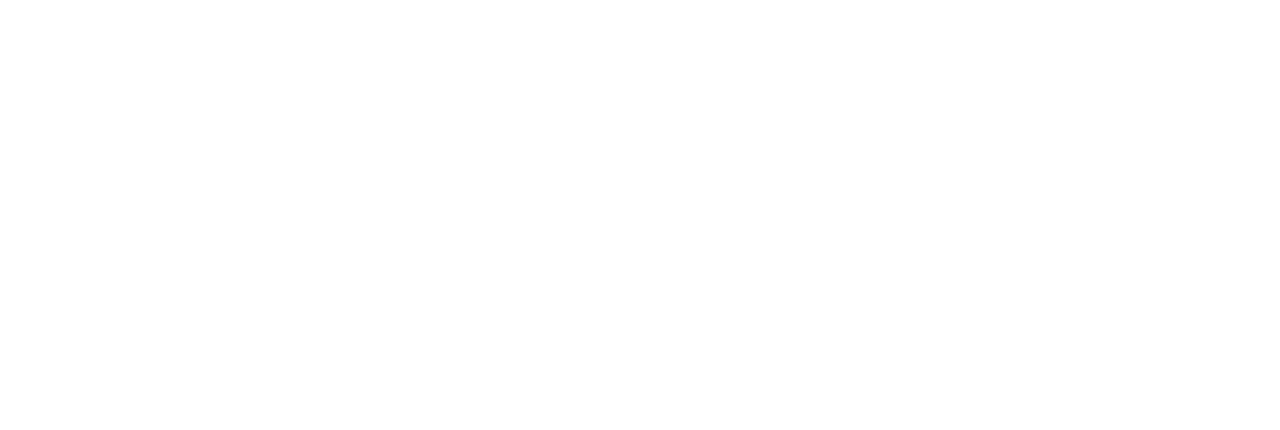
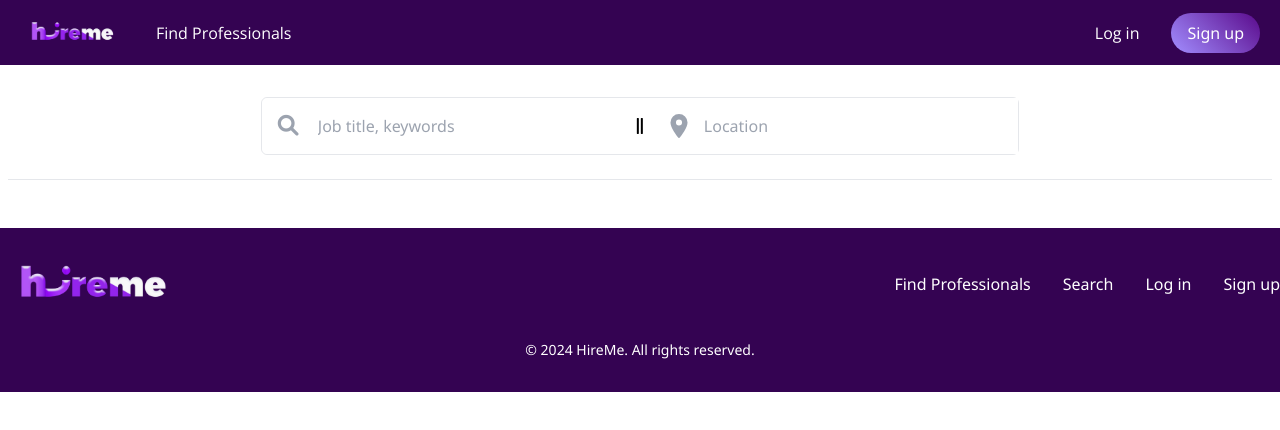
Before and after one commit to Victorgreene123/Hire-Me-Web-App, a React (Create React App) app in the folder frontend/: page /find-professionals in a window 1280 px wide. Before the commit this address had no page. Shown: the top 430 px of the page. Built offline with nearby package versions, Linux system fonts and the light colour scheme.

Commit message:
Explore Page

```diff
--- a/frontend/public/index.html
+++ b/frontend/public/index.html
@@ -21,6 +21,8 @@
 <link href="https://fonts.googleapis.com/css2?family=Poppins:wght@400;500;700&display=swap" rel="stylesheet">
 <link href="https://fonts.googleapis.com/css2?family=Montserrat:wght@400;500;700&display=swap" rel="stylesheet">
     -->
+    <link href="https://fonts.googleapis.com/css2?family=Noto+Sans:ital,wght@0,100..900;1,100..900&family=Raleway:ital,wght@0,100..900;1,100..900&display=swap" rel="stylesheet">
+
 <link href="https://fonts.googleapis.com/css2?family=Noto+Sans:ital,wght@0,100..900;1,100..900&family=Raleway:ital,wght@0,100..900;1,100..900&display=swap" rel="stylesheet"><!--
       manifest.json provides metadata used when your web app is installed on a
       user's mobile device or desktop. See https://developers.google.com/web/fundamentals/web-app-manifest/
--- a/frontend/src/App.css
+++ b/frontend/src/App.css
@@ -1,6 +1,6 @@
 
 *{
-  font-family: "Raleway", sans-serif;
+  font-family: "Noto Sans", sans-serif;
 
 
 }
--- a/frontend/src/App.js
+++ b/frontend/src/App.js
@@ -7,6 +7,7 @@
 
 import Signup from './pages/register';
 import Login from './pages/login';
+import Explore from './pages/explore';
 
 function App() {
   return (
@@ -17,6 +18,7 @@
           <Route index element={<Home />}/>
       <Route path='signup' element={<Signup />} />
       <Route path='login' element={<Login/>} />
+      <Route path='find-professionals' element={<Explore/>} />
 
       </Route>
     </Routes>
--- a/frontend/src/components/Navbar.js
+++ b/frontend/src/components/Navbar.js
@@ -28,7 +28,7 @@
           isFixed ? 'fixed top-0 left-0 z-50 shadow-lg bg-[#340352]' : ''
         }`}
       >
-        <i className={`fas fa-bars ${ isFixed ? 'text-white' : 'text-white'} lg:hidden`}></i>
+        <i className={`fas fa-bars ${ isFixed ? 'text-white' : 'text-white'} lg:hidden`} ></i>
         <img src={logo} alt="Logo" className="w-24 h-auto" />
         <div className="absolute flex items-center lg:hidden right-4">
           <Link to="/login" className="mr-3 text-[1rem]">
@@ -36,26 +36,17 @@
           </Link>
           <i className={`fas fa-search ${ isFixed ? 'text-white' : 'text-white'}`}></i>
         </div>
-        <div className="hidden lg:flex items-center flex-grow">
+        <div className="hidden lg:flex items-center flex-grow justify-between">
           <Link to="/find-professionals" className="ml-10 text-[1rem]">
             <span className="text-white open-sans-normal">Find Professionals</span>
           </Link>
-          <div className="gradient-border relative w-50 max-w-md mx-auto">
-            <input
-              type="text"
-              placeholder="Search"
-              className="input-field w-full pl-4 p-2 pr-12 border border-gray-300 rounded-full text-white text-sm"
-            />
-            <span className="absolute inset-y-0 right-0 flex items-center pr-3 pointer-events-none">
-              <i className="fas fa-search text-white"></i> {/* Font Awesome icon */}
-            </span>
-          </div>
+         <div className="flex items-center">
           <Link to="/login" className="mr-8 text-[1rem]">
             <span className="text-white open-sans-normal">Log in</span>
           </Link>
           <Link to="/signup"> <button className="background-gradient p-2 px-4 rounded-full  text-white text-[1rem]">
             Sign up
-          </button></Link>
+          </button></Link></div>
         </div>
       </nav>
     );
--- a/frontend/src/components/footer.js
+++ b/frontend/src/components/footer.js
@@ -13,10 +13,10 @@
 
         {/* Navigation Links */}
         <div className="flex flex-col md:flex-row space-y-4 md:space-y-0 md:space-x-8">
-          <a href="#" className="hover:text-gray-300">Find Professionals</a>
+          <Link to='/find-professionals' className="hover:text-gray-300">Find Professionals</Link>
           <Link  className="hover:text-gray-300">Search</Link>
           <Link to='/login' className="hover:text-gray-300">Log in</Link>
-          <a href="#" className="hover:text-gray-300">Sign up</a>
+         <Link to='/signup' className="hover:text-gray-300">Sign up</Link>
         </div>
       </div>
 
--- /dev/null
+++ b/frontend/src/pages/explore.js
@@ -0,0 +1,30 @@
+import React from "react";
+import Navbar from "../components/Navbar";
+import Footer from "../components/footer";
+import { FaGripLinesVertical, FaMarker, FaSearch } from "react-icons/fa";
+const Explore = () =>{
+    return(
+        <>
+        <Navbar />
+        <div className="bg-white w-full p-2">
+            <div className="w-full py-6 border-b">
+            <div className="relative rounded-md lg:w-3/5 mx-auto lg:flex block w-[90%] items-center  border border-grey-600">
+            <div className="relative lg:w-1/2 w-full items-center flex lg:border-b-0 border-b">
+
+               <i className="fa fa-search text-[1.3rem] text-gray-400 mr-1 absolute left-4 "></i>
+                <input placeholder="Job title, keywords" className="w-full pl-14 py-4 pr-3 border-[#340352]  rounded-md focus:border-b-2 focus:border-b-[#340352]"></input>
+              </div>
+               <FaGripLinesVertical className="hidden lg:block"/>
+                <div className="relative lg:w-1/2 w-full items-center flex">
+                <svg xmlns='http://www.w3.org/2000/svg' fill='currentColor' viewBox='0 0 20 20' width={30} className="text-gray-400 absolute left-4"><path d='M10 2.002a5.683 5.683 0 00-5.687 5.687c0 3.603 4.06 8.656 5.32 10.137a.48.48 0 00.736 0c1.26-1.481 5.319-6.534 5.319-10.137A5.683 5.683 0 0010 2.002zm0 7.718a2.032 2.032 0 11.002-4.064A2.032 2.032 0 0110 9.72z'/></svg>
+                <input placeholder="Location" className="w-full pl-14 py-4 pr-3 border-[#340352]  focus:border-b-2 focus:border-b-[#340352]"></input>
+</div>
+            </div>
+            </div>
+        </div>
+        <Footer />
+        </>
+    )
+}
+
+export default Explore
--- a/frontend/src/pages/homepage.js
+++ b/frontend/src/pages/homepage.js
@@ -15,6 +15,7 @@
 import { FaBolt, FaCheck, FaClock, FaDollarSign, FaEdit, FaHandshake, FaHandshakeAltSlash, FaLocationArrow, FaMapMarked, FaMapMarkedAlt, FaMapMarker, FaMapMarkerAlt, FaMapPin, FaMedal, FaMoneyBill, FaMoneyBillWave, FaPeopleCarry, FaSearchLocation, FaUserFriends, FaUserPlus, FaUsers } from 'react-icons/fa'; // Font Awesome Medal icon
 import { MdStar } from 'react-icons/md';
 import Footer from "../components/footer";
+import { Link } from "react-router-dom";
 const Home =() =>{
     const [isFixed, setIsFixed] = useState(false);
 
@@ -39,17 +40,17 @@
 
         <Navbar isHomePage={true}/>
 
-        <div className="   w-[100%] mx-auto lg:flex block gap-10 pl-5 pr-2 lg:pl-5 lg:pr-0 lg:mt-12 ">
+        <div className="   w-[100%] mx-auto lg:flex block gap-10 pl-5 lg:py-0 py-20 pr-2 lg:pl-5 lg:pr-0 lg:mt-12 ">
 
             <div className="relative lg:w-3/5 lg:px-10  mx-auto lg:mx-0 w-full lg:pb-0 pb-5">
-            <img className="w-[68%]  mx-auto h-full lg:hidden rounded-full" src={picture1} alt="" />
+            {/* <img className="w-[68%]  mx-auto h-full lg:hidden rounded-full" src={picture1} alt="" /> */}
 
 
                 <h1 className="text-white  lg:text-6xl font-semibold text-4xl text-left lg:text-left z-10 lg:mt-0"> Your Trusted Source for <span className="text-outline-lg text-outline text-stroke-purple "> Professional Services</span></h1>
                 <p className="text-white lg:w-1/2 lg:text-1xl mt-3">Find and Hire Reliable Professionals</p>
-                <button className="background-gradient py-5 px-20  rounded-full  text-white text-1xl lg:text-1xl lg:mt-10 mt-12 ">
+                <Link to='/signup' ><button className="background-gradient py-5 px-20  rounded-full  text-white text-1xl lg:text-1xl lg:mt-10 mt-12 ">
             Get Started
-          </button>
+          </button></Link>
             </div>
             <div className=" lg:w-2/5 w-full mx-auto px-10  gap-5 justify-center  ">
             <img className="w-full lg:block hidden" src={picture1} alt="" />
@@ -99,7 +100,7 @@
             </span>
 
         </h3>
-        <button className="background-gradient py-5 px-10  lg:w-1/3 w-full rounded-full  text-white text-1xl lg:text-1xl lg:mt-5 mt-12 ">Sign up for free</button>
+       <Link to='/signup'><button className="background-gradient py-5 px-10  lg:w-1/3 w-full rounded-full  text-white text-1xl lg:text-1xl lg:mt-5 mt-12 ">Sign up for free</button></Link>
 </div>
 
 
@@ -176,7 +177,7 @@
          </span>
 
      </h3>
-     <button className="background-gradient py-5 px-10  lg:w-1/3 w-full rounded-full  text-white text-1xl lg:text-1xl lg:mt-5 mt-12 ">Sign up now</button>
+     <Link to='/signup'><button className="background-gradient py-5 px-10  lg:w-1/3 w-full rounded-full  text-white text-1xl lg:text-1xl lg:mt-5 mt-12 ">Sign up now</button></Link>
 
 
 </div>
--- a/frontend/src/pages/register.js
+++ b/frontend/src/pages/register.js
@@ -86,7 +86,7 @@
                                 />
                             </div>
                             <div className="w-full mb-4">
-                                <label>Phone Number</label>
+                                <label>WhatsApp Number</label>
                                 <input
                                     name="phoneNumber"
                                     placeholder="081xxxxxxxx"
```
